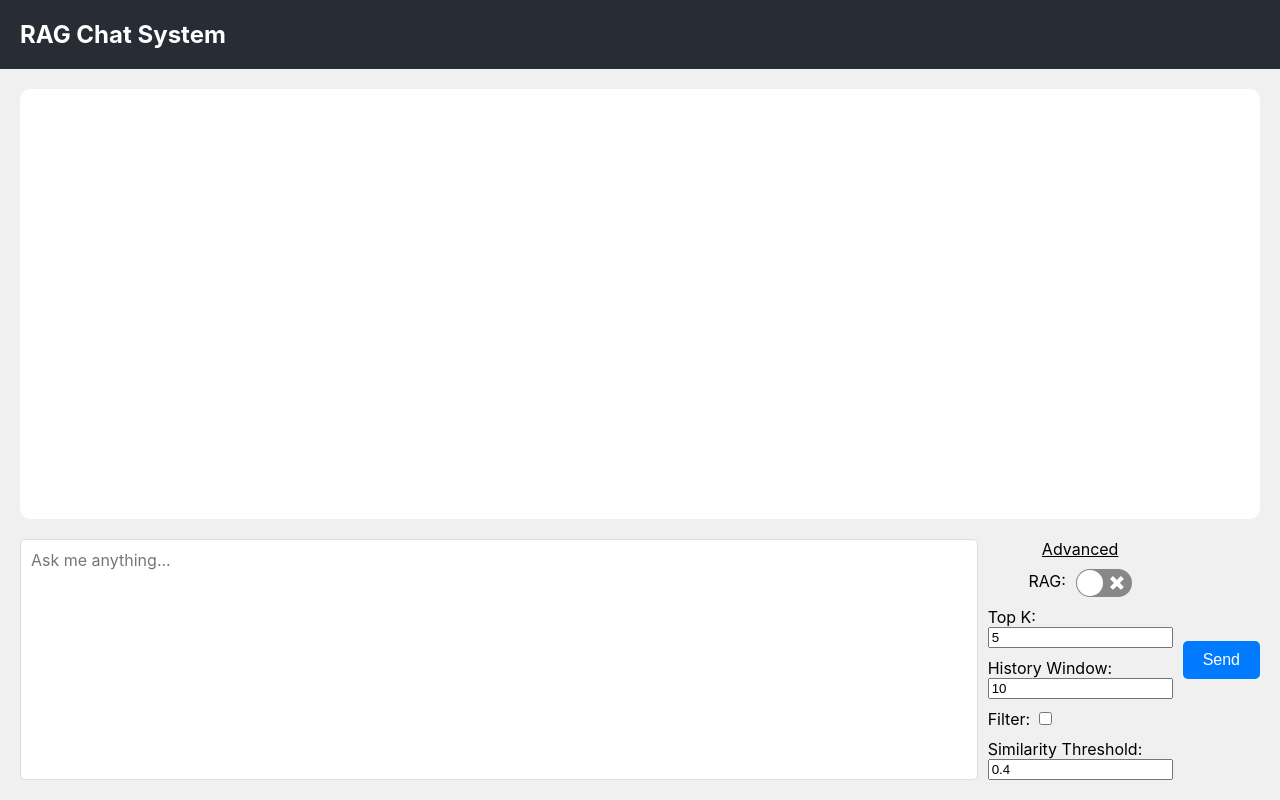
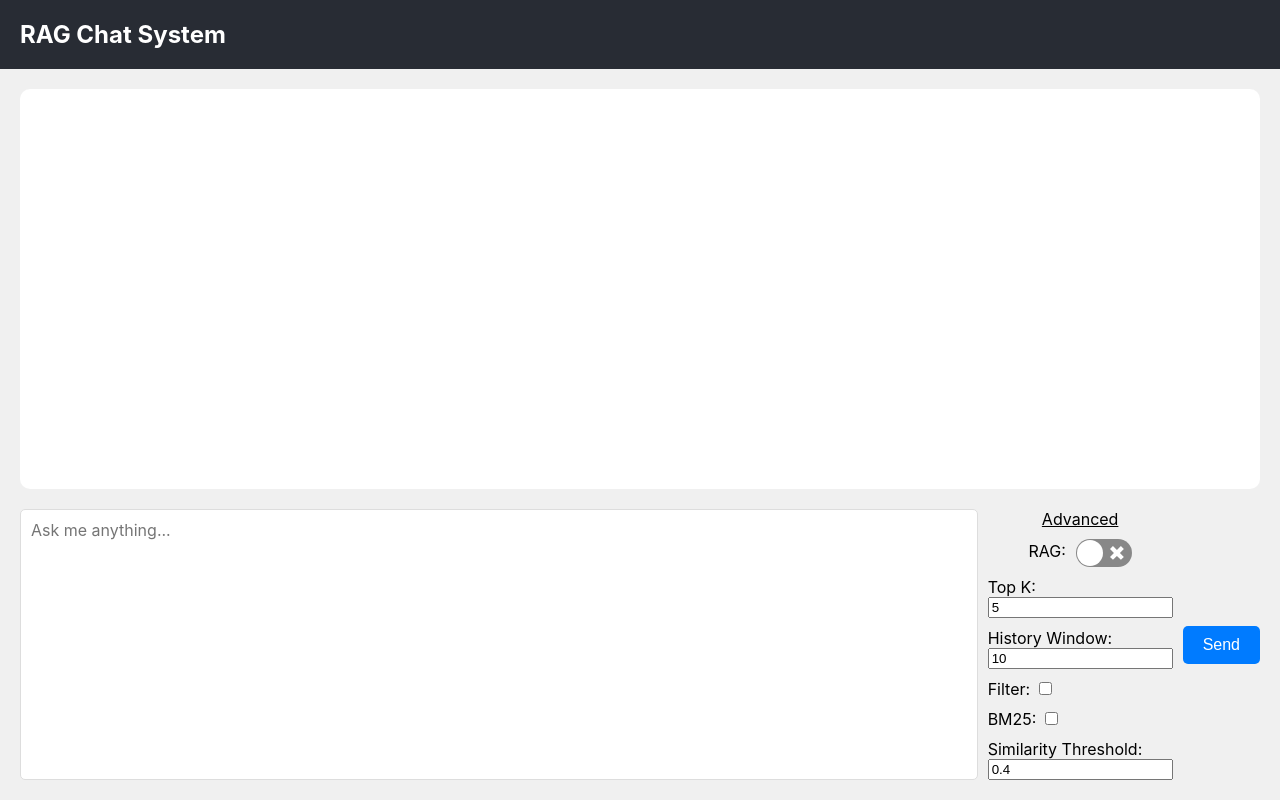
Before and after one commit to joshuakobuskie/Natural-Language-Processing, a React (Create React App) app in the folder frontend/: page / in a window 1280 px wide. Both pictures are taken after a click on the element "Advanced". Built offline with nearby package versions, Linux system fonts and the light colour scheme.

Commit message:
feat: add BM25 switch

```diff
--- a/frontend/src/ChatInterface.jsx
+++ b/frontend/src/ChatInterface.jsx
@@ -13,6 +13,7 @@ const ChatInterface = () => {
   const [historyWindow, setHistoryWindow] = useState(10);
   const [filter, setFilter] = useState(true);
   const [similarityThreshold, setSimilarityThreshold] = useState(0.4);
+  const [bm25, setBM25] = useState(false);
   const messagesEndRef = useRef(null);
 
   // Dot animation effect
@@ -124,6 +125,9 @@ const ChatInterface = () => {
                 Filter: <input type="checkbox" value={filter} onChange={(e) => setFilter(e.target.value)}></input>
               </label>
               <label className="form-label">
+                BM25: <input type="checkbox" value={bm25} onChange={(e) => setBM25(e.target.value)}></input>
+              </label>
+              <label className="form-label">
                 Similarity Threshold:
                 <input className="form-row" type="number" value={similarityThreshold} onChange={(e) => setSimilarityThreshold(e.target.value)}></input>
               </label>
```
